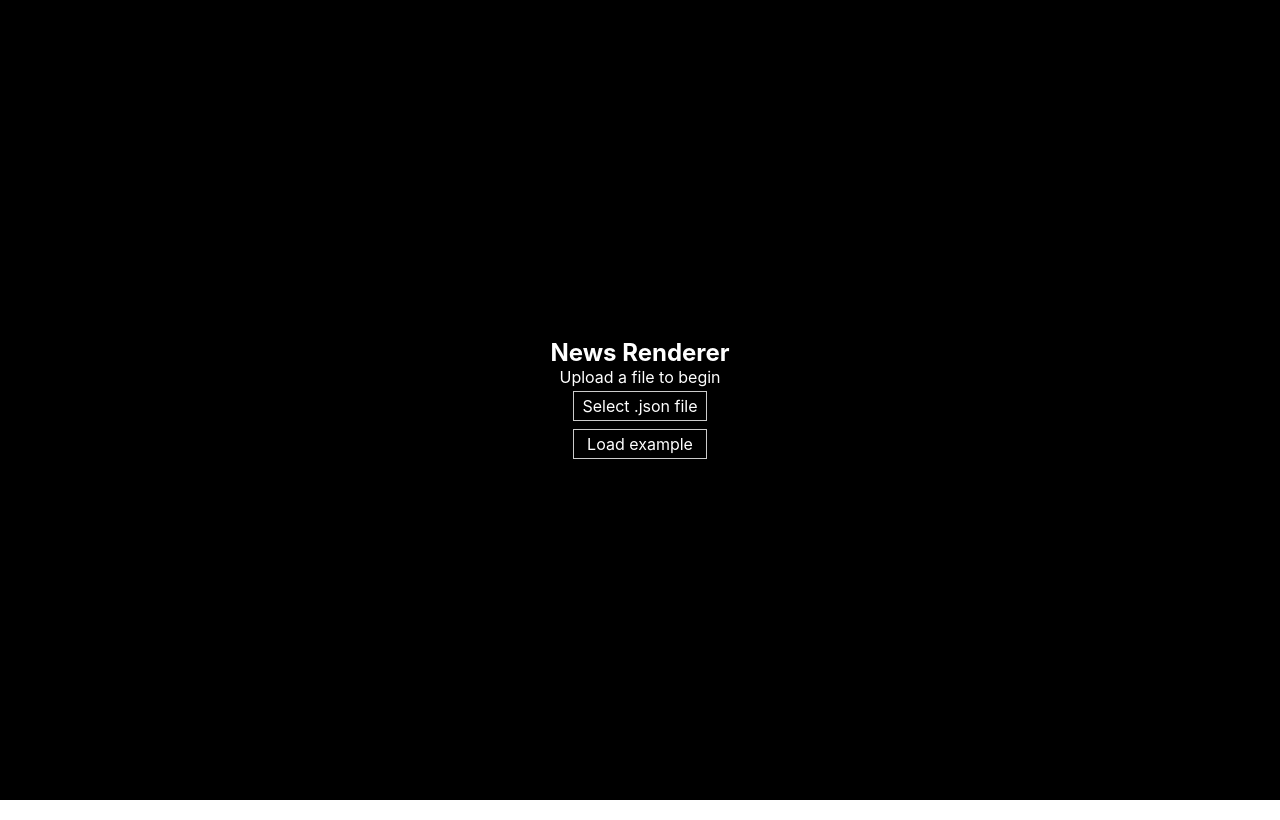
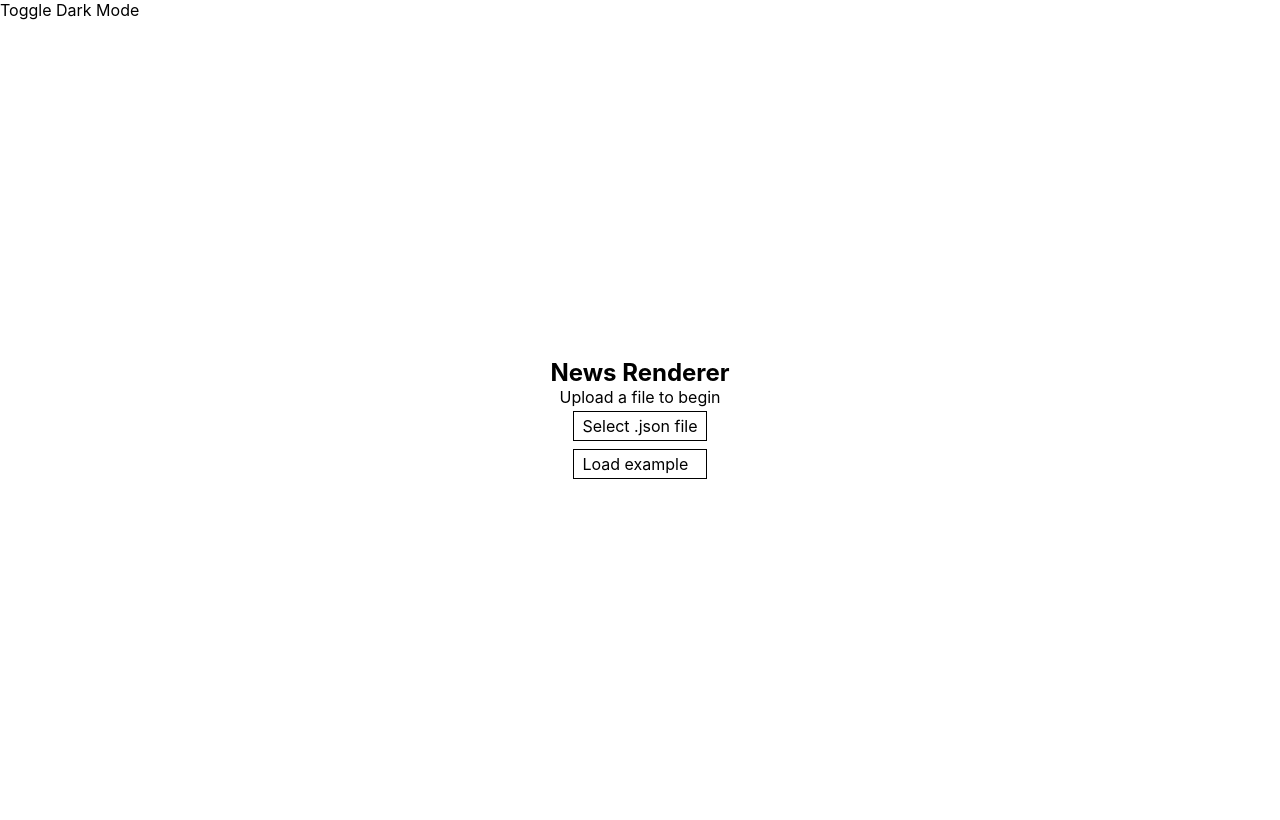
Before and after one commit to austin-bev/seven-project, a React (Create React App) app: page / in a window 1280 px wide. Built offline with nearby package versions, Linux system fonts and the light colour scheme.

Commit message:
feat: dark mode toggle

```diff
--- a/src/App.css
+++ b/src/App.css
@@ -1,39 +1,12 @@
-.App {
-  text-align: center;
-  background-color: black;
+.light {
+  --background-color: #ffffff;
+  --text-color: #000000;
+  background-color: #ffffff;
 }
 
-.App-logo {
-  height: 40vmin;
-  pointer-events: none;
+/* Dark Theme */
+.dark{
+  --background-color: #121212;
+  --text-color: #ffffff;
+  background-color: #121212;
 }
-
-@media (prefers-reduced-motion: no-preference) {
-  .App-logo {
-    animation: App-logo-spin infinite 20s linear;
-  }
-}
-
-.App-header {
-  background-color: #282c34;
-  min-height: 100vh;
-  display: flex;
-  flex-direction: column;
-  align-items: center;
-  justify-content: center;
-  font-size: calc(10px + 2vmin);
-  color: white;
-}
-
-.App-link {
-  color: #61dafb;
-}
-
-@keyframes App-logo-spin {
-  from {
-    transform: rotate(0deg);
-  }
-  to {
-    transform: rotate(360deg);
-  }
-}
--- a/src/App.tsx
+++ b/src/App.tsx
@@ -1,13 +1,29 @@
-import React from 'react';
+import React, { useEffect, useState } from 'react';
 import JsonRenderer from './components/JsonRenderer/JsonRenderer';
 import WelcomeComponent from './components/WelcomeComponent/WelcomeComponent';
-import "./App.css"
+import { BrowserRouter as Router, Route, Routes } from 'react-router-dom';
+import './App.css'
 
 function App() {
+  //Dark mode
+  const [theme, setTheme] = useState('light');
+  const toggleTheme = () => {
+    setTheme(theme === 'light' ? 'dark' : 'light');
+  };
+
+  useEffect(() => {
+    document.body.className = theme;
+  }, [theme]);
+
   return (
-    <div className="App">
-      <WelcomeComponent/>
-    </div>
+    <Router>
+      <div className={theme}>
+      <Routes>
+        <Route path="/" element={<WelcomeComponent toggleTheme={toggleTheme} theme={theme}/>} />
+        <Route path="/example" element={<JsonRenderer toggleTheme={toggleTheme} theme={theme}/>} />
+      </Routes>
+      </div>
+    </Router>
   );
 }
 
--- a/src/components/WelcomeComponent/WelcomeComponent.css
+++ b/src/components/WelcomeComponent/WelcomeComponent.css
@@ -10,7 +10,7 @@
     margin: 0;
     opacity: 0;
     animation: fadeIn 2s ease-in-out forwards;
-    color: white;
+    color: var(--text-color);
   }
 
   @keyframes fadeIn {
@@ -35,7 +35,7 @@ button{
 }
 
 .custom-file-upload {
-    border: 1px solid #ccc;
+    border: 1px solid var(--text-color);
     padding: 4px 8px;
     cursor: pointer;
     margin:4px;
--- a/src/components/WelcomeComponent/WelcomeComponent.tsx
+++ b/src/components/WelcomeComponent/WelcomeComponent.tsx
@@ -1,13 +1,11 @@
-import { useEffect, useState } from 'react'; // we need this to make JSX compile
+import { useEffect, useState } from 'react';
+import { Link } from 'react-router-dom';
+
 import './WelcomeComponent.css'
 
-type CardProps = {
-  title: string,
-  paragraph: string
-}
+function WelcomeComponent(props : any) {
+  const [showElement, setShowElement] = useState(false);
 
-function WelcomeComponent() {
-  const [showElement, setShowElement] = useState(false);
   useEffect(() => {
     const delay = setTimeout(() => {
       setShowElement(true);
@@ -19,6 +17,8 @@ function WelcomeComponent() {
 
 
   return (
+  <div>
+    <a onClick={props.toggleTheme}>Toggle Dark Mode</a>
     <div className='welcome-div'>
       <h2 className='welcome-text'>News Renderer</h2>
       <p className='welcome-text'>Upload a file to begin</p>
@@ -34,7 +34,10 @@ function WelcomeComponent() {
         </label>
       </div>}
       <input id="file-upload" type="file"/>
+      <Link to="/example">
         <button id="load-example"/>
+      </Link>
+    </div>
   </div>
   );
 }
```
Also changed, not shown: src/logo.svg (deleted). Lines whose indentation alone changed are shown as unchanged.
